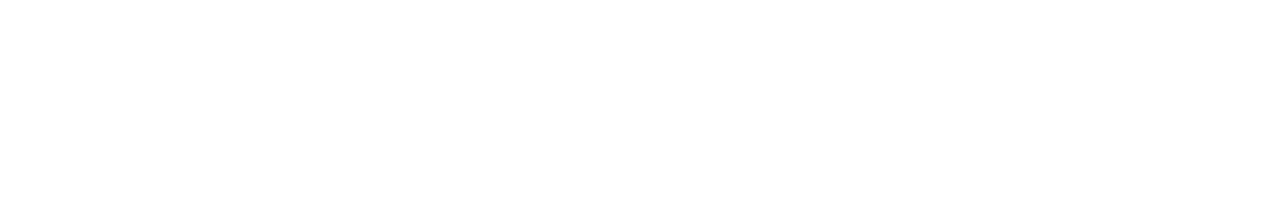
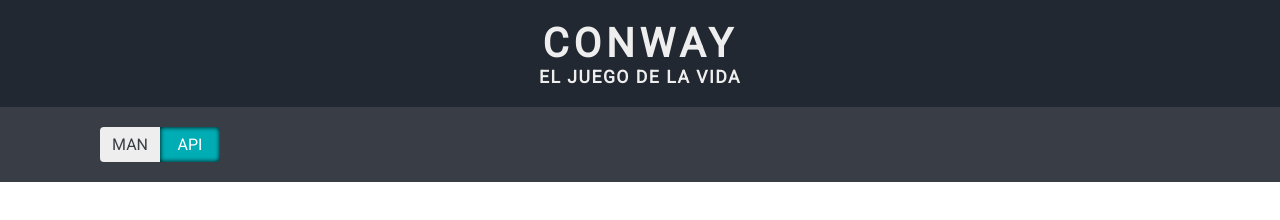
Before and after one commit to Shadier/Conway, a plain HTML site: page index.html in a window 1280 px wide. Drawn offline with nearby package versions, Linux system fonts and the light colour scheme.

Commit message:
Se inició el desarrollo de la parte visual

```diff
--- a/assets/css/style.css
+++ b/assets/css/style.css
@@ -0,0 +1,74 @@
+*{
+	--marginTB: 20px;
+	--marginLR: 100px;
+
+	--primario: #222831;
+	--secundario: #393e46;
+	--resaltes: #00adb5;
+	--cuarto: #eeeeee;
+
+	font-family: 'Roboto';
+	font-size: 16px;
+	margin: 0px;
+	padding: 0px;
+
+	color: var(--cuarto);
+}
+
+
+/*start - cabecera*/
+	.cabecera{
+		padding: var(--marginTB) var(--marginLR);
+		background: var(--primario);
+		box-sizing: border-box;
+	}
+		.cabecera h1,
+		.cabecera h3{
+			text-align: center;
+			display: block;
+			box-sizing: border-box;
+		}
+			.cabecera h1{
+				letter-spacing: 5px;
+				font-size: 2.5rem;
+			}
+			.cabecera h3{
+				letter-spacing: 1.5px;
+				font-size: 1.1rem;
+			}
+/*end - cabecera*/
+
+/*start - controles-superiores*/
+	.controles-superiores{
+		padding: var(--marginTB) var(--marginLR);
+		background: var(--secundario);
+		box-sizing: border-box;
+	}
+			button{
+				background-color: var(--cuarto);
+				color: var(--secundario);
+				border: 0px;
+				padding: 8px;
+				width: 60px;
+				outline: none !important;
+				cursor: pointer;
+				-webkit-box-shadow: inset 0px 0px 0px 0px rgba(0,0,0,1);
+				-moz-box-shadow: inset 0px 0px 0px 0px rgba(0,0,0,1);
+				box-shadow: inset 0px 0px 0px 0px rgba(0,0,0,1);
+				transition: all 0.3s;
+			}
+				button.active{
+					background-color: var(--resaltes);
+					color: white;
+					-webkit-box-shadow: inset 0px 0px 5px 0px rgba(0,0,0,1);
+					-moz-box-shadow: inset 0px 0px 5px 0px rgba(0,0,0,1);
+					box-shadow: inset 0px 0px 5px 0px rgba(0,0,0,1);
+					transition: all 0.3s;
+				}
+				button.manual{
+					border-radius: 4px 0px 0px 4px;
+				}
+				button.api{
+					border-radius: 0px 4px 4px 0px;
+				}
+/*end - controles-superiores*/
--- a/assets/js/interfaz.js
+++ b/assets/js/interfaz.js
@@ -0,0 +1,6 @@
+$(".cs-izquierda button").click(function (event) {
+	event.preventDefault();
+	$("button.manual").removeClass("active");
+	$("button.api").removeClass("active");
+	$(this).addClass("active");
+});
--- a/index.html
+++ b/index.html
@@ -4,10 +4,24 @@
 	<meta name="viewport" content="width=device-width, initial-scale=1.0">
 	<meta http-equiv="X-UA-Compatible" content="ie=edge" />
 	<title>Conway - El juego de la vida</title>
+	<link href='http://fonts.googleapis.com/css?family=Roboto' rel='stylesheet' type='text/css'>
 	<link rel="stylesheet" type="text/css" href="assets/css/style.css">
 </head>
 <body>
+	<header class="cabecera">
+		<h1>CONWAY</h1>
+		<h3>EL JUEGO DE LA VIDA</h3>
+	</header>
+	<section class="controles-superiores">
+		<div class="cs-izquierda">
+			<button class="manual">MAN</button><button class="api active">API</button>
+		</div>
+		<div class="cs-derecha">
 
+		</div>
+	</section>
+	<script src="https://ajax.googleapis.com/ajax/libs/jquery/3.4.1/jquery.min.js"></script>
 	<script src="assets/js/funcionalidad.js" type="text/javascript"></script>
+	<script src="assets/js/interfaz.js" type="text/javascript"></script>
 </body>
 </html>
```
